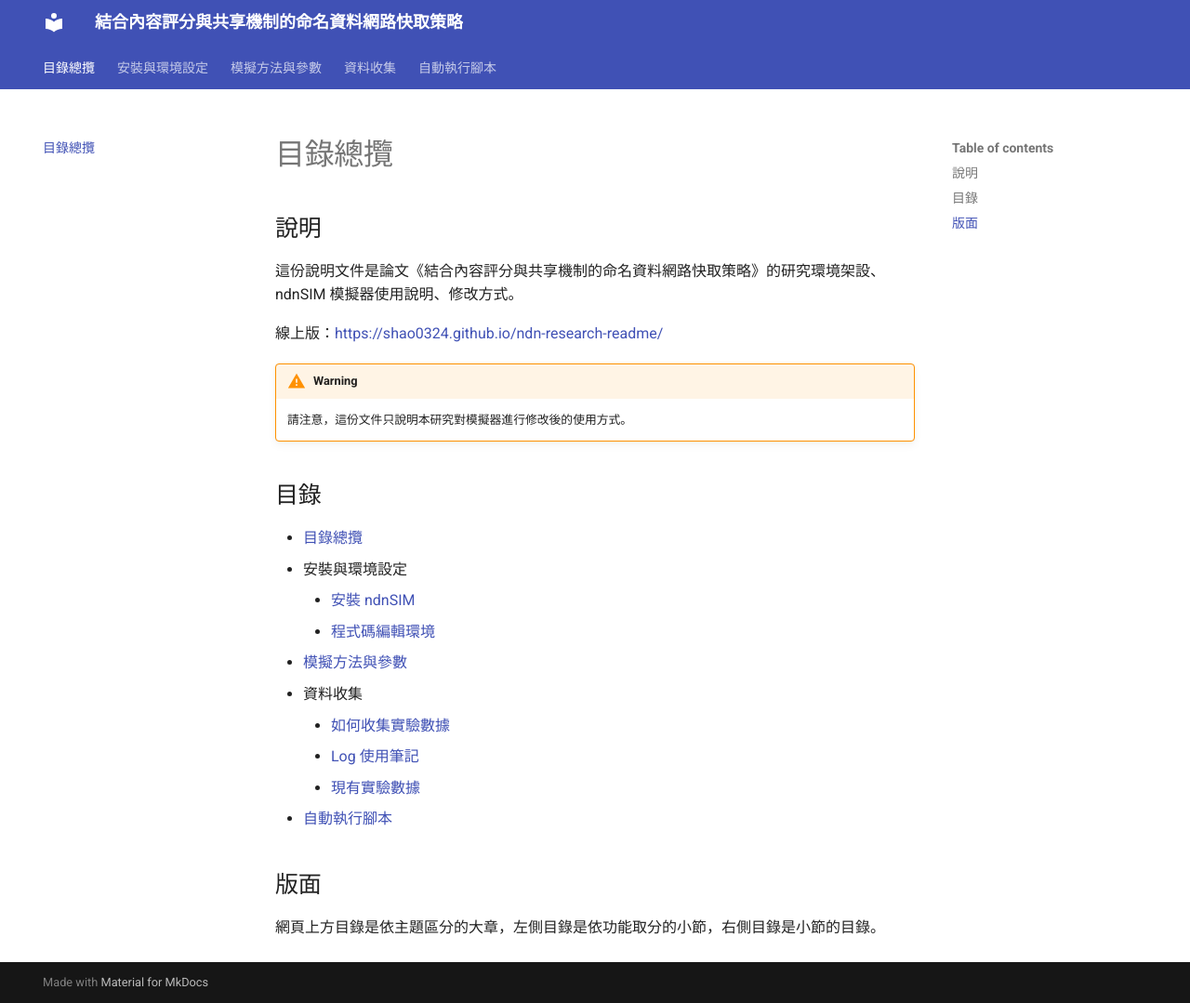
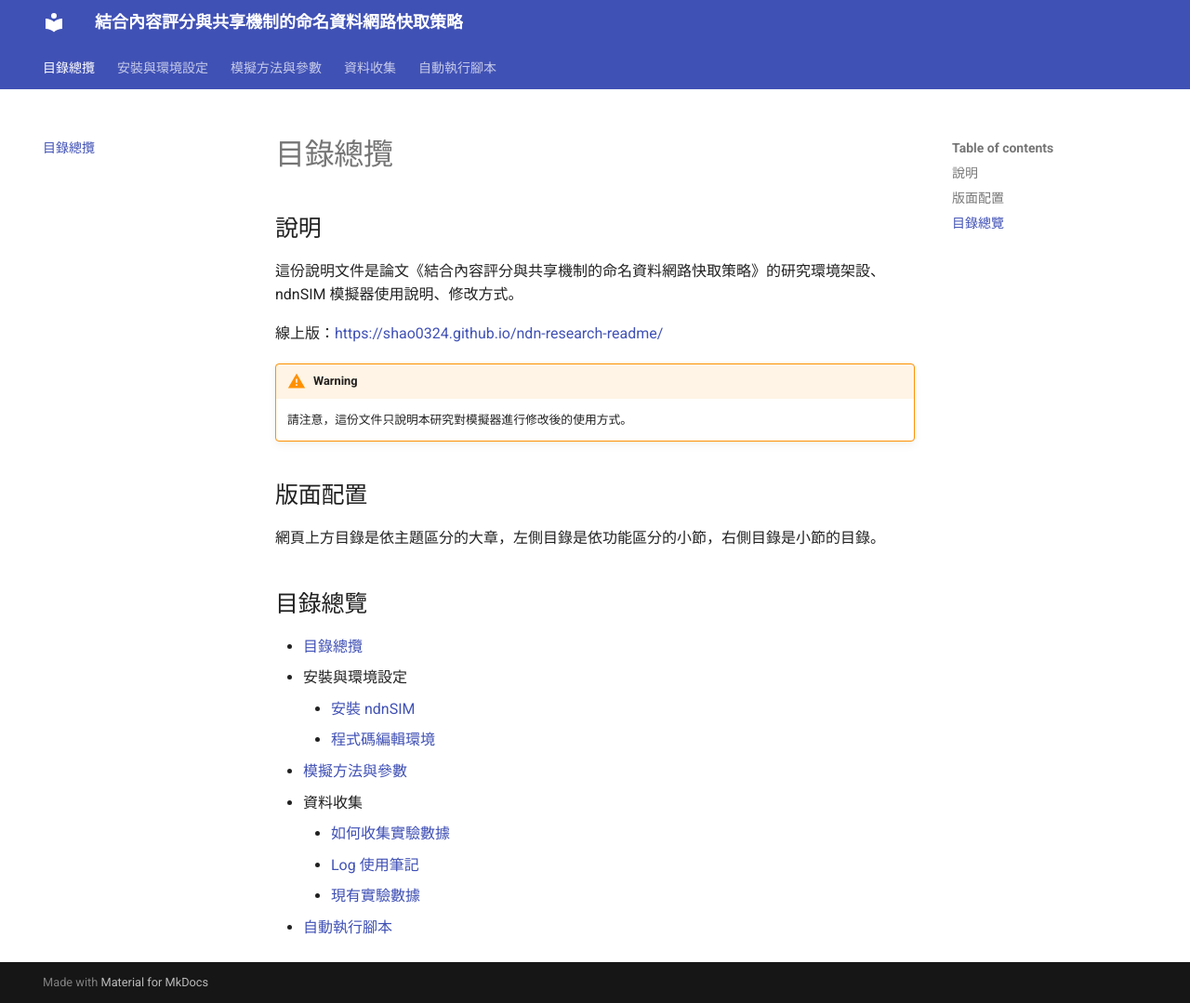
Before and after one commit to shao0324/ndn-research-readme, an MkDocs documentation site: the page built from docs/index.md, in a window 1280 px wide and 1079 px high. Shown: the whole window at 93% size. Built offline with MkDocs 1.6.1 and Material for MkDocs 9.7.7, drawn with Linux system fonts in a browser that asks for light colours; some of the changed lines change nothing that is shown.

Commit message:
修改錯字

```diff
--- a/docs/index.md
+++ b/docs/index.md
@@ -8,7 +8,11 @@
 !!! warning
     請注意，這份文件只說明本研究對模擬器進行修改後的使用方式。
 
-## 目錄
+## 版面配置
+
+網頁上方目錄是依主題區分的大章，左側目錄是依功能區分的小節，右側目錄是小節的目錄。
+
+## 目錄總覽
 
 * [目錄總攬](index.html)
 * 安裝與環境設定
@@ -20,7 +24,3 @@
     * [Log 使用筆記](ch3.2.html)
     * [現有實驗數據](ch3.3.html)
 * [自動執行腳本](ch4.html)
-
-## 版面
-
-網頁上方目錄是依主題區分的大章，左側目錄是依功能取分的小節，右側目錄是小節的目錄。
```
